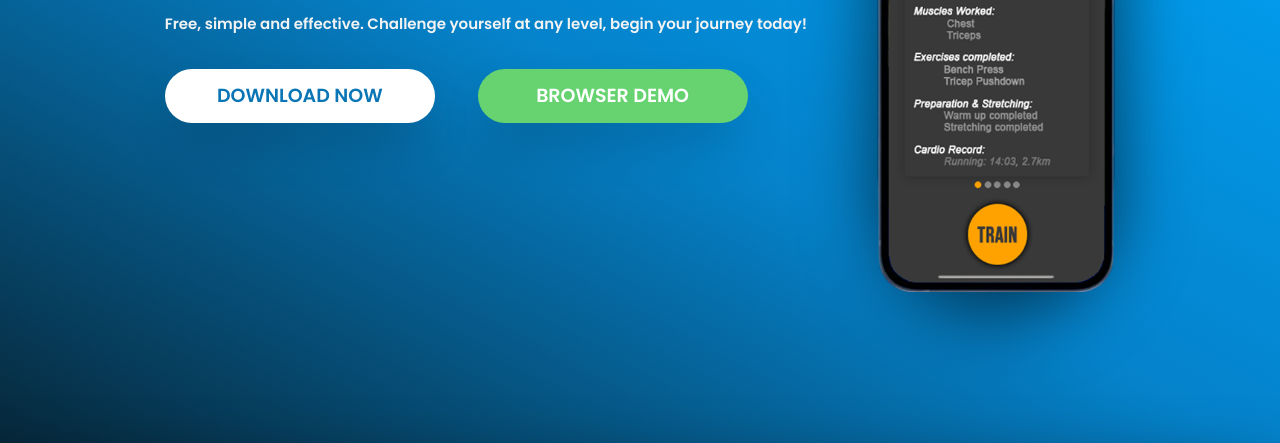
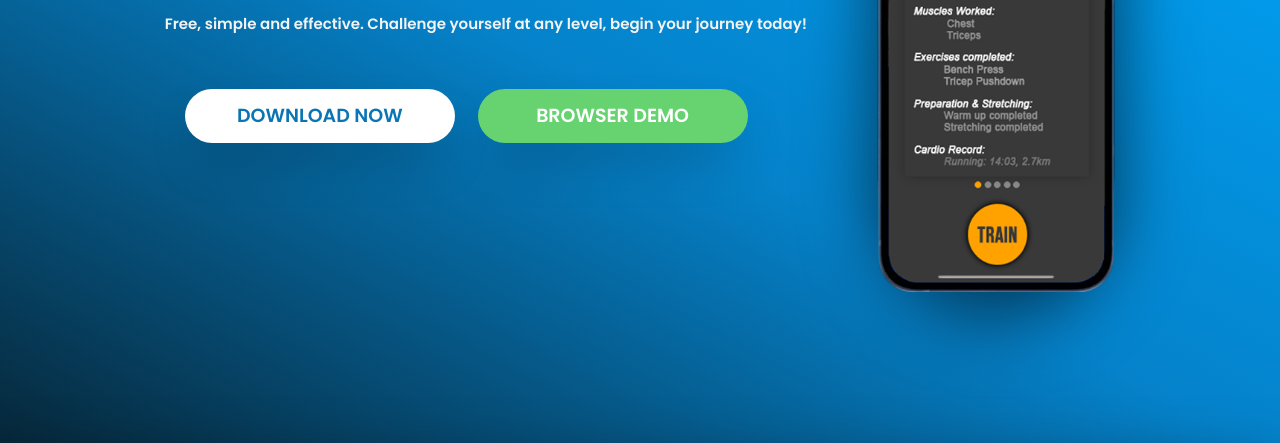
Before and after one commit to Hugo8814/PT-beta, a website: page index.html in a window 1280 px wide. Shown: the part 328-771 px from the top of the page. Drawn offline with nearby package versions, Linux system fonts and the light colour scheme; files that its build step writes are made by us from their sources.

Commit message:
updated button margins

```diff
--- a/sass/main.scss
+++ b/sass/main.scss
@@ -137,6 +137,8 @@ body {
 }
 
 .btn {
+  margin-left: 2rem;
+  margin-top: 2rem;
   background-color: white;
   font-size: 1.9rem;
   font-family: inherit;
@@ -160,7 +162,8 @@ body {
   }
 }
 .btn-demo {
-  margin-left: 4rem;
+  margin-left: 2rem;
+  margin-top: 2rem;
   background-color: rgb(102, 211, 112);
   font-size: 1.9rem;
   font-family: inherit;
```
